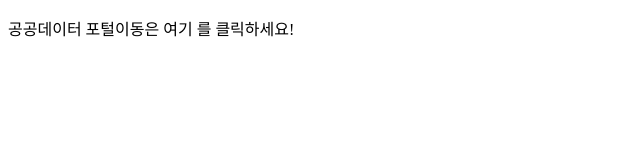
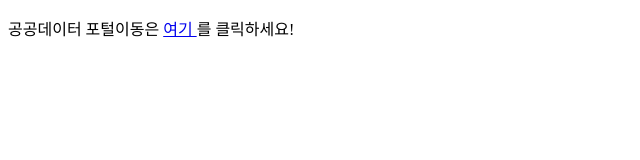
Before and after one commit to tjdrud2018/tjdrud2018.github.io, a plain HTML site: page 20190307.html in a window 1280 px wide. Shown: the full height of the page, 0-640 px from the left. Drawn offline with Linux system fonts and the light colour scheme.

Commit message:
Update 20190307.html

```diff
--- a/20190307.html
+++ b/20190307.html
@@ -7,7 +7,7 @@
   <body>
   <p>
   공공데이터 포털이동은
-    <a hredf="http://www.data.go.kr">
+    <a href="http://www.data.go.kr">
       여기
     </a>
       를 클릭하세요!
```
